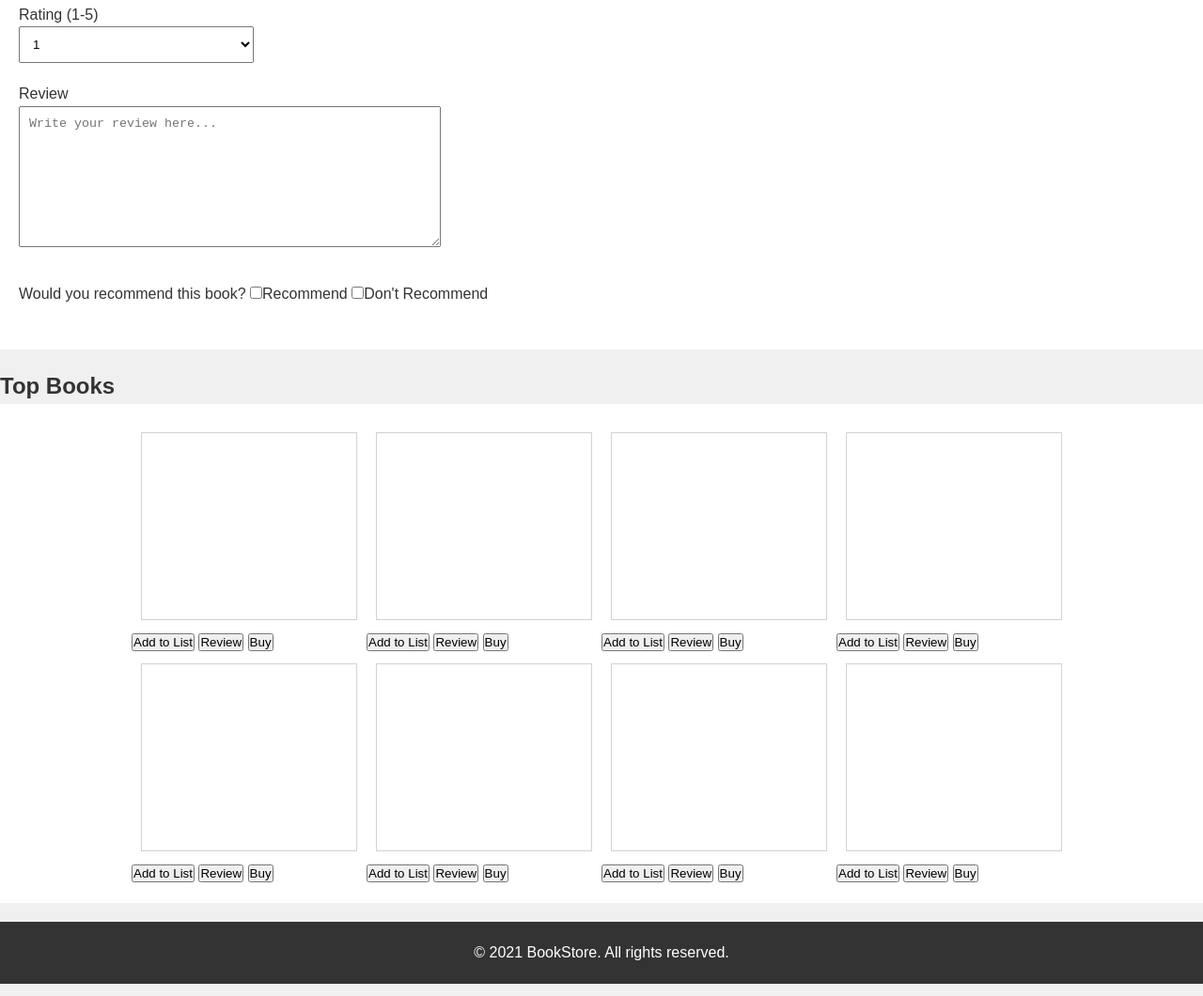
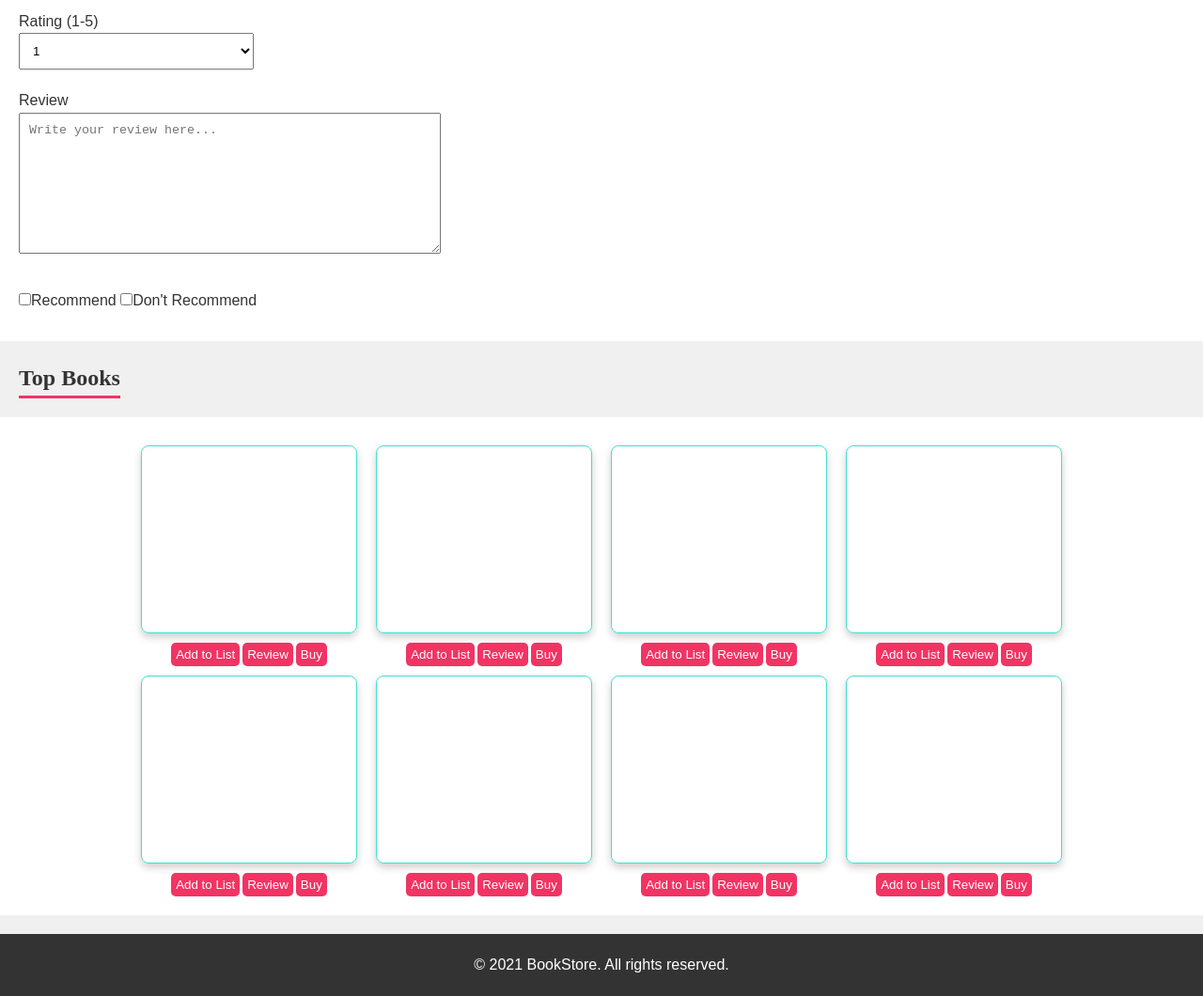
Before and after one commit to MombinyaOmboga/Labyrinth-Reader-Book-Reviewer, a plain HTML site: page index.html in a window 1280 px wide. Shown: the part 1257-2317 px from the top of the page at 94% size. Drawn offline with nearby package versions, Linux system fonts and the light colour scheme.

Commit message:
More styling of the elements

```diff
--- a/index.html
+++ b/index.html
@@ -4,6 +4,9 @@
     <meta charset="UTF-8">
     <meta name="viewport" content="width=device-width, initial-scale=1.0">
     <title>Labyrinth Reader</title>
+    <link rel="preconnect" href="https://fonts.googleapis.com">
+    <link rel="preconnect" href="https://fonts.gstatic.com" crossorigin>
+    <link href="https://fonts.googleapis.com/css2?family=Great+Vibes&display=swap" rel="stylesheet">
     <link rel="stylesheet" href="styles.css">
     <link rel="stylesheet" href="https://fonts.googleapis.com/css2?family=Material+Symbols+Outlined:opsz,wght,FILL,GRAD@24,400,0,0">
     <link rel="stylesheet" href="https://cdnjs.cloudflare.com/ajax/libs/font-awesome/6.5.1/css/all.min.css" integrity="sha512-DTOQO9RWCH3ppGqcWaEA1BIZOC6xxalwEsw9c2QQeAIftl+Vegovlnee1c9QX4TctnWMn13TZye+giMm8e2LwA==" crossorigin="anonymous" referrerpolicy="no-referrer" />
@@ -11,7 +14,7 @@
 <body>
     <header>
         <div class="logo">
-            <i class="fa-brands fa-magento" id="labyrinth"></i>
+            <i class="fa-brands fa-magento" id="labyrinth"><span class="labyrinth">Labyrinth Reader</span></i>
             <div class="search-bar">
                 <span class="material-symbols-outlined" id="magnify">search</span>
                 <input type="search" name="search" id="search" placeholder="search for a book">
@@ -29,10 +32,11 @@
     <main>
         <div class="nav-bar">
             <a href="#home" class="active">Home</a>
-            <a href="#submit">Submit Review</a>
+            <a href="#review">Submit Review</a>
             <a href="#more">More</a>
             <a href="#book">Shelf</a>
         </div>
+        <section id="home">
             <div class="intro">
                 <img src="./media/henry-be--Pg63JThyCg-unsplash.jpg" alt="">
                 <div class="hero">
@@ -44,8 +48,10 @@
                         <button id="book-review" value="review">Review Book</button>
                     </div>
                 </div>
+            </div>
+        </section>
 
-        </div>
+        <section id="review">
             <div class="review">
                 <h2>Review a Book</h2>
                 <form action="/addBook" method="post">
@@ -63,13 +69,16 @@
                     </label><br>
                     <label for="review">Review<textarea name="review" id="review" placeholder="Write your review here..."></textarea></label>
                     <div class="recommend">
-                    Would you recommend this book?
+                        <label for="recommend">
                             <input type="checkbox" name="recommend" value="yes"/>Recommend
-                    <input type="checkbox" name="recommend" value="no"/>Don't Recommend<br><br>
+                            <input type="checkbox" name="recommend" value="no"/>Don't Recommend
+                        </label>
                     </div>
                 </form>
             </div>
-        <section id="">
+        </section>
+
+        <section id="book">
             <h2>Top Books</h2>
         <div class="book-shelf">
             <div class="book-container">
--- a/styles.css
+++ b/styles.css
@@ -26,6 +26,14 @@ header {
     display: flex;
     align-items: center;
     justify-content: space-between;
+}
+
+
+
+i span{
+  font-family: "Great Vibes", cursive;
+  font-weight: 400;
+  font-style: normal;
 }
 
 .align, .search-bar{
@@ -65,6 +73,12 @@ header {
     color: #fff;
     text-decoration: none;
     margin: 0 10px;
+    border-bottom: transparent solid 2px; /* Initial border color is transparent */
+    transition: border-bottom-color 0.3s, transform 0.3s;
+}
+
+.nav-bar a:hover{
+    border-bottom: #f13463 solid 2px;
 }
 
 .nav-bar a.active {
@@ -174,10 +188,12 @@ header {
 .book {
     margin: 10px;
     padding: 10px;
-    border: 1px solid #d3d1d1;
+    border: 1px solid turquoise;
     width: 230px;
     height: 200px;
-
+    box-shadow: 0 4px 8px 0 rgba(0,0,0,.2);
+    transition: all .2s ease-in-out;
+    border-radius: 8px;
 }
 
 .book img {
@@ -187,7 +203,18 @@ header {
 }
 
 .action-buttons{
+    display: flex;
+    justify-content: center;
+    align-items: center;
+    gap: 3px;
+}
 
+.action-buttons button{
+    background-color: #f13463;
+    border: none;
+    border-radius: 5px;
+    color: #fff;
+    padding: 5px 5px;
 }
 
 .book button {
@@ -199,6 +226,16 @@ header {
     cursor: pointer;
 }
 
+#shelf{
+    background-color: white;
+}
+
+#book h2{
+    border-bottom: #f13463 solid 3px;
+    width: fit-content;
+    margin: 20px;
+    font-family: 'Times New Roman', Times, serif;
+}
 
 /* Footer styles */
 footer {
```
Also changed, not shown: media/novel.jpg (added). Lines whose indentation alone changed are shown as unchanged.
